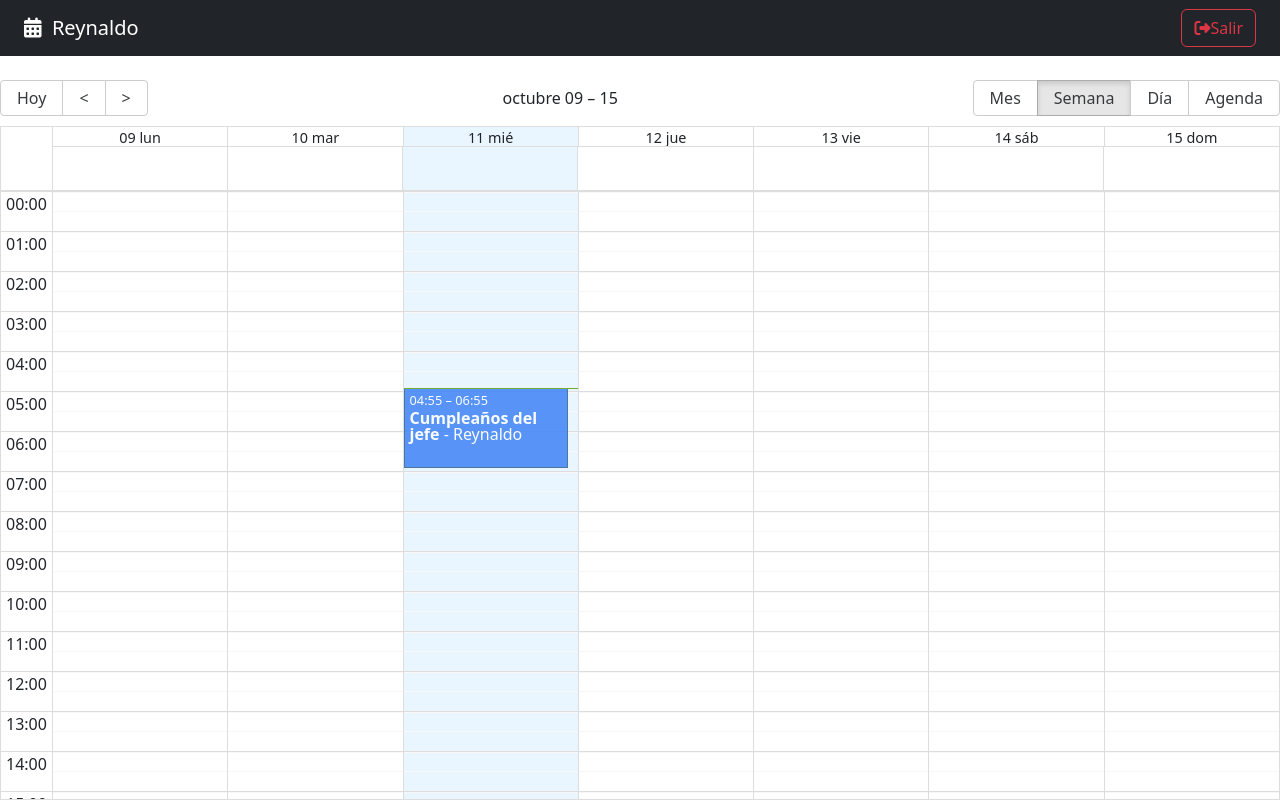
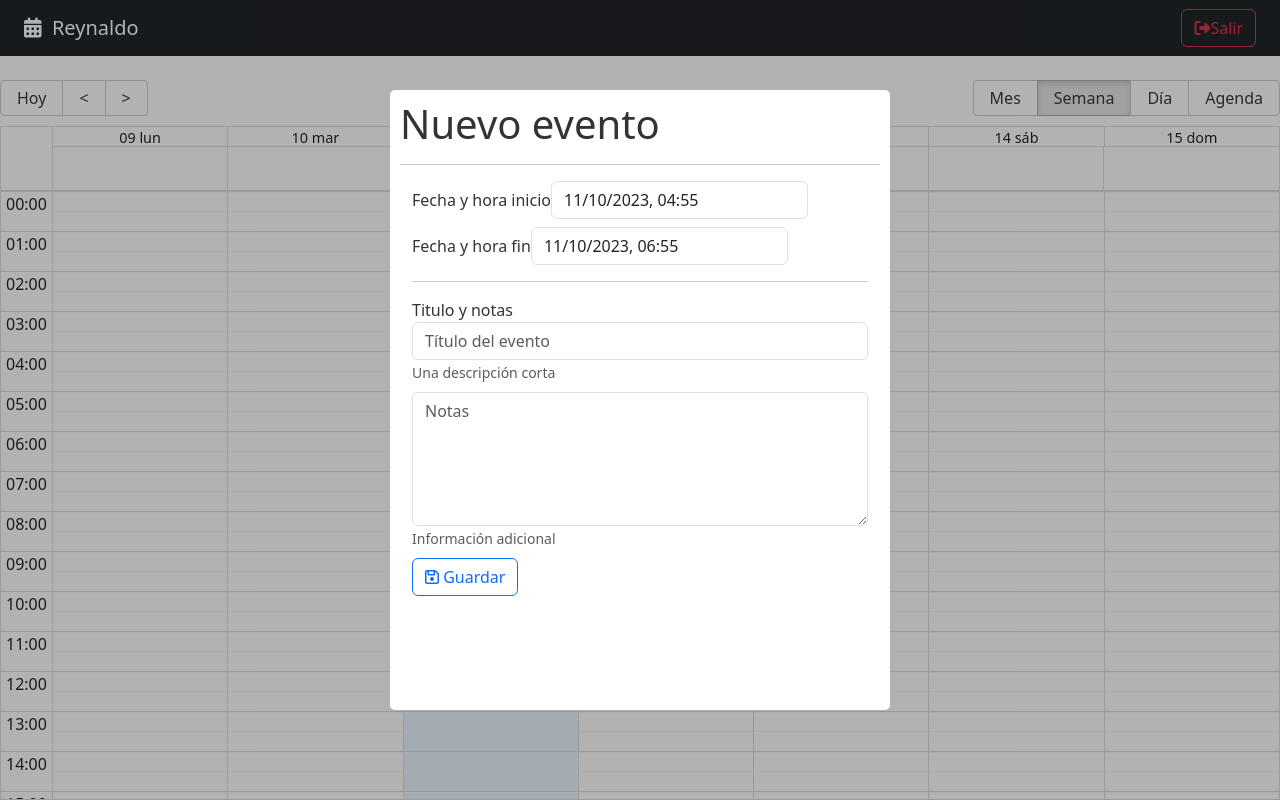
Before and after one commit to rrchoque/rfh-10-calendar-app, a React (Vite) app: page / in a window 1280 px wide. Built offline with nearby package versions, Linux system fonts and the light colour scheme.

Commit message:
Se terminó de crear el formulario de registro

```diff
--- /dev/null
+++ b/src/calendar/components/CalendarModal.jsx
@@ -0,0 +1,130 @@
+import { useState } from 'react';
+import { addHours } from 'date-fns';
+
+import Modal from 'react-modal';
+
+import DatePicker, { registerLocale }  from "react-datepicker";
+import "react-datepicker/dist/react-datepicker.css";
+import es from 'date-fns/locale/es';
+registerLocale('es', es)
+
+const customStyles = {
+    content: {
+      top: '50%',
+      left: '50%',
+      right: 'auto',
+      bottom: 'auto',
+      marginRight: '-50%',
+      transform: 'translate(-50%, -50%)',
+    },
+};
+
+Modal.setAppElement('#root');
+
+export const CalendarModal = () => {
+
+    const onCloseModal = () => {
+        closeDateModal();
+    }
+
+    const [formValues, setFormValues] = useState({
+        title: '',
+        notes: '',
+        start: new Date(),
+        end: addHours( new Date(), 2),
+    });
+
+    const onInputChanged = ({ target }) => {
+        setFormValues({
+            ...formValues,
+            [target.name]: target.value
+        })
+    }
+
+    const onDateChanged = ( event, changing ) => {
+        setFormValues({
+            ...formValues,
+            [changing]: event
+        })
+    }
+
+  return (
+    <Modal
+        isOpen={ true }
+        onRequestClose={ onCloseModal }
+        style={ customStyles }
+        className="modal"
+        overlayClassName="modal-fondo"
+        closeTimeoutMS={ 200 }
+    >
+        <h1> Nuevo evento </h1>
+        <hr />
+        <form className="container">
+
+            <div className="form-group mb-2">
+                <label>Fecha y hora inicio</label>
+                <DatePicker
+                    selected={formValues.start}
+                    onChange={ (event) => onDateChanged(event, 'start') }
+                    className='form-control'
+                    dateFormat="Pp"
+                    showTimeSelect
+                    locale="es"
+                    timeCaption='Hora'
+                />
+            </div>
+
+            <div className="form-group mb-2">
+                <label>Fecha y hora fin</label>
+                <DatePicker
+                    minDate={ formValues.start }
+                    selected={formValues.end}
+                    onChange={ (event) => onDateChanged(event, 'end') }
+                    className='form-control'
+                    dateFormat="Pp"
+                    showTimeSelect
+                    locale="es"
+                    timeCaption='Hora'
+                />
+            </div>
+
+            <hr />
+            <div className="form-group mb-2">
+                <label>Titulo y notas</label>
+                <input
+                    type="text"
+                    className="form-control"
+                    placeholder="Título del evento"
+                    name="title"
+                    autoComplete="off"
+                    value={formValues.title}
+                    onChange={onInputChanged}
+                />
+                <small id="emailHelp" className="form-text text-muted">Una descripción corta</small>
+            </div>
+
+            <div className="form-group mb-2">
+                <textarea
+                    type="text"
+                    className="form-control"
+                    placeholder="Notas"
+                    rows="5"
+                    name="notes"
+                    value={formValues.notes}
+                    onChange={onInputChanged}
+                ></textarea>
+                <small id="emailHelp" className="form-text text-muted">Información adicional</small>
+            </div>
+
+            <button
+                type="submit"
+                className="btn btn-outline-primary btn-block"
+            >
+                <i className="far fa-save"></i>
+                <span> Guardar</span>
+            </button>
+
+        </form>
+    </Modal>
+  )
+}
--- a/src/calendar/index.js
+++ b/src/calendar/index.js
@@ -1,3 +1,4 @@
 export * from './pages/CalendarPage';
 export * from './components/Navbar';
 export * from './components/CalendarEvent';
+export * from './components/CalendarModal';
--- a/src/calendar/pages/CalendarPage.jsx
+++ b/src/calendar/pages/CalendarPage.jsx
@@ -1,12 +1,10 @@
 import { Calendar } from 'react-big-calendar'
 import 'react-big-calendar/lib/css/react-big-calendar.css'
 
-import { CalendarEvent, Navbar } from "../"
+import { CalendarEvent, CalendarModal, Navbar } from "../"
 import { addHours } from 'date-fns'
 import { getMessagesES, localizer } from '../../helpers'
 import { useState } from 'react'
-
-
 
 const events = [{
   title: 'Cumpleaños del jefe',
@@ -74,6 +72,8 @@
         onSelectEvent={ onSelect }
         onView={ onViewChanged }
       />
+
+      <CalendarModal />
     </>
   )
 }
--- a/src/styles.css
+++ b/src/styles.css
@@ -0,0 +1,40 @@
+/* Modal */
+.ReactModalPortal > div{
+    opacity: 0;
+}
+
+.ReactModalPortal .ReactModal__Overlay {
+    align-items: center;
+    display: flex;
+    justify-content: center;
+    transition: opacity .2s ease-in-out;
+    z-index: 999;
+}
+
+.modal-fondo {
+    background-color: rgba(0, 0, 0, 0.3);
+    bottom: 0;
+    left: 0;
+    right: 0;
+    top: 0;
+    position: fixed;
+}
+
+.ReactModalPortal .ReactModal__Overlay--after-open {
+    opacity: 1;
+}
+
+.ReactModalPortal .ReactModal__Overlay--before-close {
+    opacity: 0;
+}
+
+.modal {
+    background: white;
+    border-radius: 5px;
+    color: rgb(51, 51, 51);
+    display: inline;
+    max-height: 620px;
+    max-width: 500px;
+    outline: none;
+    padding: 10px;
+}
```
